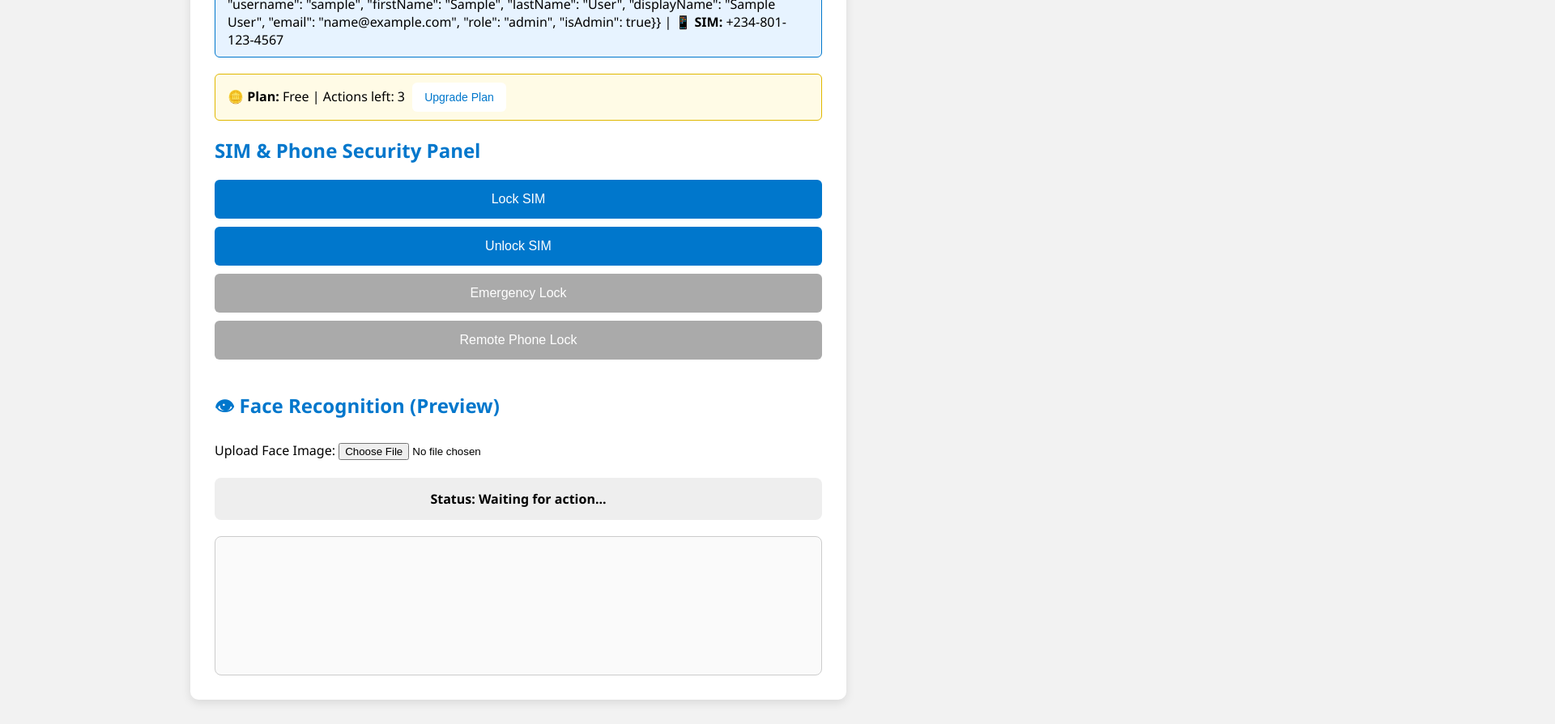
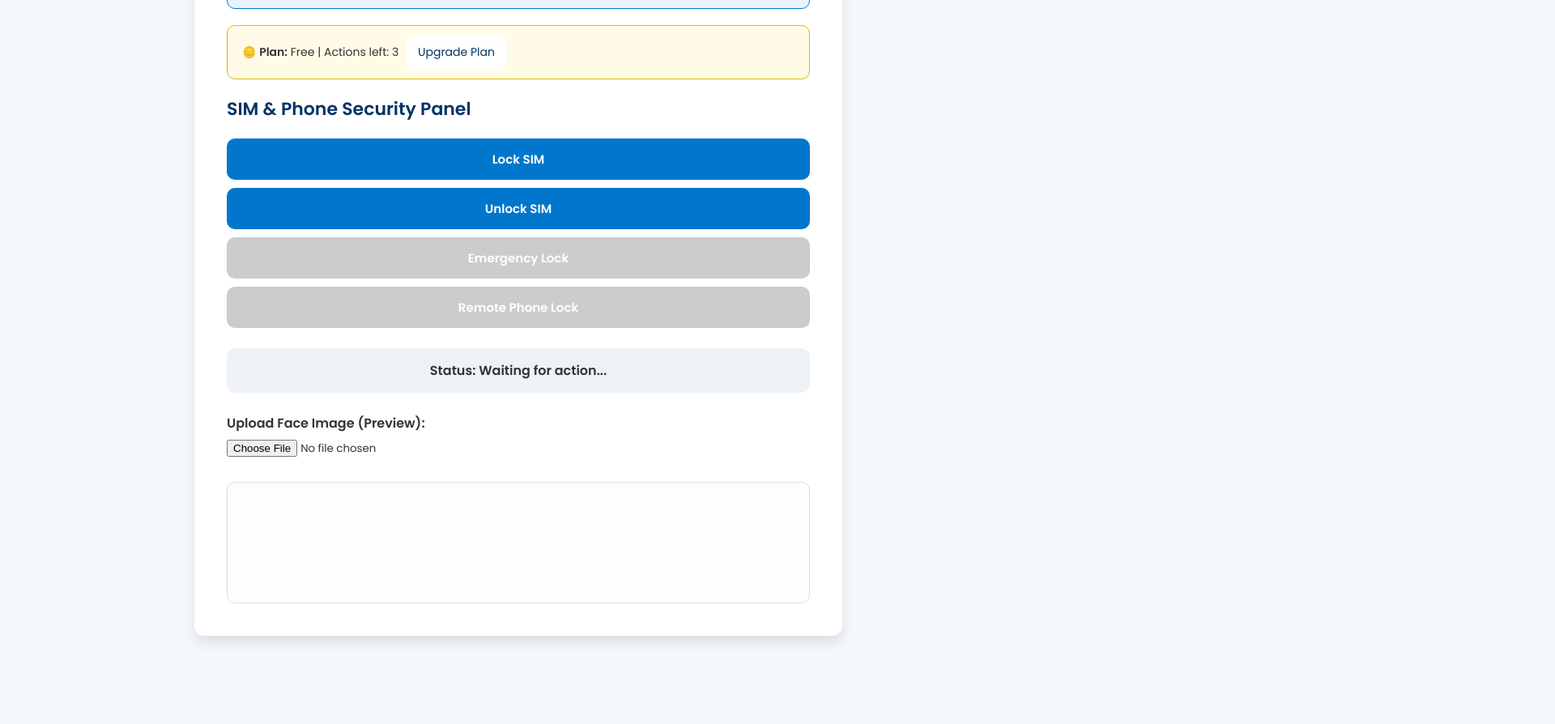
Before and after one commit to Patmartins2020/notmysim-protoype, a website: page dashboard.html in a window 1280 px wide. Shown: the part 467-1361 px from the top of the page at 81% size, 1920 px wide, since content can reach past the window. After the commit the page ends 1282 px from the top, so only its background shows below. Drawn offline with Linux system fonts and the light colour scheme; sample sign-in values are in the browser's storage.

Commit message:
Redesigned dashboard UI to match login styling

```diff
--- a/dashboard.html
+++ b/dashboard.html
@@ -2,92 +2,141 @@
 <html lang="en">
 <head>
   <meta charset="UTF-8" />
+  <meta name="viewport" content="width=device-width, initial-scale=1.0"/>
   <title>NotMySim Dashboard</title>
+  <link href="https://fonts.googleapis.com/css2?family=Poppins:wght@400;600&display=swap" rel="stylesheet"/>
   <style>
-    body {
-      font-family: 'Segoe UI', sans-serif;
-      background-color: #f2f2f2;
+    * {
       margin: 0;
       padding: 0;
+      font-family: 'Poppins', sans-serif;
+      box-sizing: border-box;
     }
+
+    body {
+      background: #f4f8fc;
+      color: #333;
+    }
+
     header {
-      background-color: #0077cc;
+      background-color: #003366;
       color: white;
       padding: 20px;
       display: flex;
       justify-content: space-between;
       align-items: center;
+      box-shadow: 0 3px 6px rgba(0,0,0,0.15);
     }
+
     .logout-btn, #language-select, .upgrade-btn {
-      background: #fff;
-      color: #0077cc;
+      background: white;
+      color: #003366;
       border: none;
       padding: 10px 15px;
-      border-radius: 6px;
+      border-radius: 8px;
       font-size: 14px;
       cursor: pointer;
       margin-left: 5px;
     }
+
     .container {
-      max-width: 750px;
+      max-width: 800px;
       margin: 30px auto;
       background: white;
-      padding: 30px;
+      padding: 40px;
+      border-radius: 12px;
+      box-shadow: 0 8px 16px rgba(0,0,0,0.1);
+    }
+
+    .info-bar, .plan-bar {
+      padding: 12px 18px;
       border-radius: 10px;
-      box-shadow: 0 4px 12px rgba(0,0,0,0.1);
+      margin-bottom: 20px;
+      font-size: 14px;
     }
-    .info-bar, .plan-bar {
+
+    .info-bar {
       background: #e7f3ff;
       border: 1px solid #0077cc;
-      padding: 10px 15px;
-      border-radius: 6px;
-      margin-bottom: 20px;
     }
+
     .plan-bar {
       background: #fffbe6;
-      border-color: #e0b800;
+      border: 1px solid #e0b800;
     }
+
     h2 {
-      color: #0077cc;
+      color: #003366;
+      margin-bottom: 20px;
+      font-size: 22px;
     }
+
     button.action-btn {
       display: block;
       width: 100%;
-      padding: 15px;
+      padding: 14px;
       margin: 10px 0;
       background-color: #0077cc;
       color: white;
+      font-weight: 600;
+      font-size: 15px;
       border: none;
-      border-radius: 6px;
-      font-size: 16px;
+      border-radius: 10px;
       cursor: pointer;
+      transition: 0.3s ease;
     }
+
+    button.action-btn:hover {
+      background-color: #005fa3;
+    }
+
     button.action-btn[disabled] {
-      background-color: #aaa;
+      background-color: #ccc;
       cursor: not-allowed;
     }
+
     #status {
+      margin-top: 25px;
       padding: 15px;
-      background-color: #eee;
-      border-radius: 8px;
-      font-weight: bold;
+      background-color: #eef2f7;
+      border-radius: 10px;
+      font-weight: 600;
       text-align: center;
     }
+
     #logs {
-      margin-top: 20px;
-      background: #fafafa;
-      border: 1px solid #ccc;
-      padding: 10px;
-      border-radius: 8px;
+      margin-top: 30px;
+      background: #fdfdfd;
+      border: 1px solid #ddd;
+      padding: 15px;
+      border-radius: 10px;
       height: 150px;
       overflow-y: auto;
-      font-size: 14px;
+      font-size: 13px;
+    }
+
+    label {
+      display: block;
+      margin-top: 25px;
+      font-weight: 600;
+    }
+
+    input[type="file"] {
+      margin-top: 8px;
+    }
+
+    img#facePreview {
+      margin-top: 15px;
+      max-width: 200px;
+      border-radius: 10px;
+      display: none;
     }
   </style>
 </head>
 <body>
+
   <header>
-    <h1>NotMySim</h1>
+    <h1>🔐 NotMySim</h1>
     <div>
       <select id="language-select" onchange="changeLanguage(this.value)">
         <option value="en">🇬🇧 English</option>
@@ -102,7 +151,7 @@
 
   <div class="container">
     <div class="info-bar">
-      👤 <strong>User:</strong> <span id="userName"></span> | 📱 <strong>SIM:</strong> +234-801-123-4567
+      👤 <strong>User:</strong> <span id="userName">Loading...</span> | 📱 <strong>SIM:</strong> +234-801-123-4567
     </div>
 
     <div class="plan-bar">
@@ -116,14 +165,13 @@
     <button class="action-btn" onclick="runAction('unlockSim')">Unlock SIM</button>
     <button class="action-btn" id="emergencyBtn" onclick="runAction('emergencyLock')">Emergency Lock</button>
     <button class="action-btn" id="phoneBtn" onclick="runAction('lockPhone')">Remote Phone Lock</button>
-    <h2 style="margin-top: 40px;">👁 Face Recognition (Preview)</h2>
-
-    <label for="faceScan">Upload Face Image:</label>
-    <input type="file" id="faceScan" accept="image/*" onchange="previewFace()" />
-    <br/><br/>
-    <img id="facePreview" src="" alt="Face Preview" style="display:none; max-width:200px; border-radius: 8px;" />
 
     <div id="status">Status: Waiting for action...</div>
+
+    <label for="faceScan">Upload Face Image (Preview):</label>
+    <input type="file" id="faceScan" accept="image/*" onchange="previewFace()" />
+    <img id="facePreview" alt="Face Preview"/>
+
     <div id="logs"></div>
   </div>
 
@@ -144,7 +192,6 @@
       document.getElementById("emergencyBtn").disabled = !plans[userPlan].emergency;
       document.getElementById("phoneBtn").disabled = !plans[userPlan].phone;
 
-      // Hide upgrade if premium
       if (userPlan === "premium") {
         document.querySelector(".upgrade-btn").style.display = "none";
       }
@@ -157,6 +204,7 @@
       }
 
       const logs = document.getElementById("logs");
+      const status = document.getElementById("status");
       const time = new Date().toLocaleTimeString();
       let message = "";
 
@@ -169,13 +217,43 @@
 
       simulateProcessing(message, () => {
         logs.innerHTML += `<div>[✔] ${time} - ${message}</div>`;
-
         if (userPlan !== "premium") {
           actionCount--;
           localStorage.setItem("actionsLeft", actionCount);
           updateUI();
         }
       });
+    }
+
+    function simulateProcessing(message, callback) {
+      const status = document.getElementById("status");
+      status.textContent = "Processing... ⏳";
+      disableButtons(true);
+
+      setTimeout(() => {
+        status.textContent = `Status: ${message}`;
+        callback();
+        disableButtons(false);
+      }, 2000);
+    }
+
+    function disableButtons(state) {
+      document.querySelectorAll(".action-btn").forEach(btn => {
+        btn.disabled = state;
+      });
+    }
+
+    function previewFace() {
+      const input = document.getElementById('faceScan');
+      const preview = document.getElementById('facePreview');
+      if (input.files && input.files[0]) {
+        const reader = new FileReader();
+        reader.onload = function (e) {
+          preview.src = e.target.result;
+          preview.style.display = 'block';
+        };
+        reader.readAsDataURL(input.files[0]);
+      }
     }
 
     function upgradePlan() {
@@ -186,7 +264,6 @@
         userPlan = "premium";
         actionCount = plans.premium.actions;
       }
-
       localStorage.setItem("plan", userPlan);
       localStorage.setItem("actionsLeft", actionCount);
       alert(`You're now on the ${plans[userPlan].name} Plan!`);
@@ -208,6 +285,7 @@
       localStorage.removeItem("authenticated");
       window.location.href = "index.html";
     }
+
     window.onload = function () {
       const isAuth = localStorage.getItem("authenticated");
       if (!isAuth) {
@@ -215,42 +293,9 @@
         window.location.href = "index.html";
       }
 
-  // ✅ Show user phone from login
       document.getElementById("userName").textContent = localStorage.getItem("userPhone") || "Unknown User";
-
       updateUI();
     };
-function previewFace() {
-  const input = document.getElementById('faceScan');
-  const preview = document.getElementById('facePreview');
-
-  if (input.files && input.files[0]) {
-    const reader = new FileReader();
-    reader.onload = function (e) {
-      preview.src = e.target.result;
-      preview.style.display = 'block';
-    };
-    reader.readAsDataURL(input.files[0]);
-  }
-}
-function simulateProcessing(message, callback) {
-  const status = document.getElementById("status");
-  status.textContent = "Processing... ⏳";
-  disableButtons(true);
-
-  setTimeout(() => {
-    status.textContent = `Status: ${message}`;
-    callback();
-    disableButtons(false);
-  }, 2000); // 2 seconds delay to simulate processing
-}
-
-function disableButtons(state) {
-  document.querySelectorAll(".action-btn").forEach(btn => {
-    btn.disabled = state;
-  });
-}
-
   </script>
 </body>
 </html>
```
Lines whose indentation alone changed are shown as unchanged.
